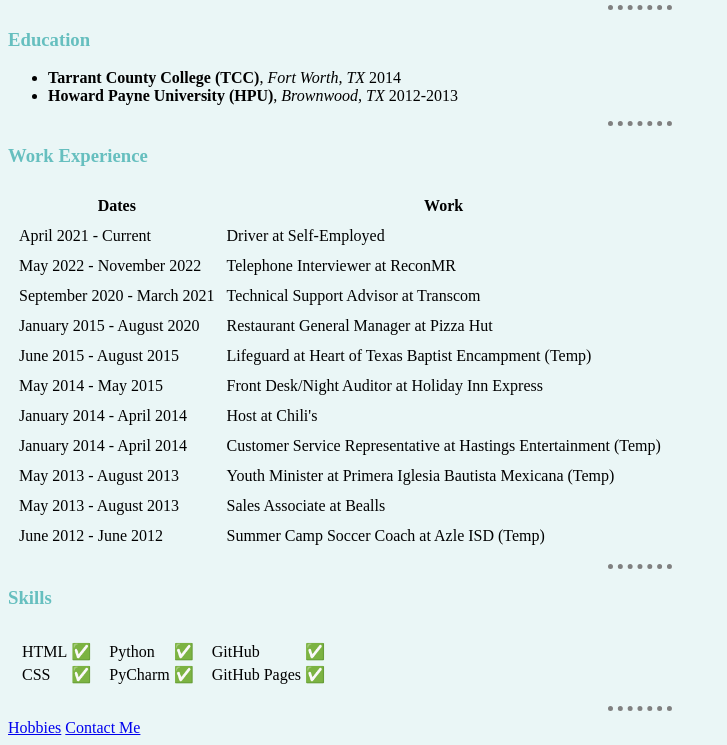
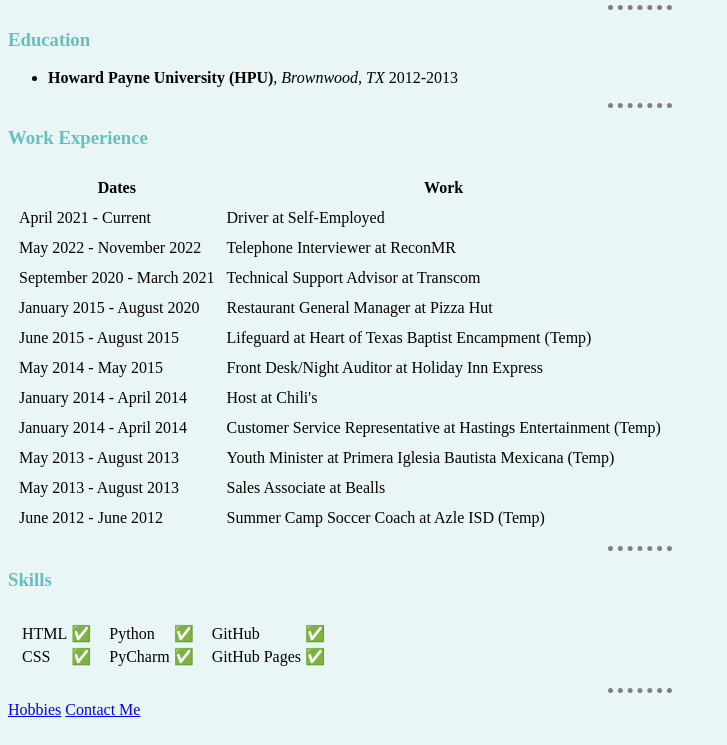
Before and after one commit to dylanvillanueva/cv, a plain HTML site: page index.html in a window 1280 px wide. Shown: the part 201-946 px from the top of the page, without its empty margins (0-727 px from the left). Drawn offline with Linux system fonts and the light colour scheme.

Commit message:
Update index.html

```diff
--- a/index.html
+++ b/index.html
@@ -27,7 +27,6 @@
     <hr>
     <h3>Education</h3>
     <ul>
-        <li><strong>Tarrant County College (TCC)</strong>, <em>Fort Worth, TX</em> 2014</li>
         <li><strong>Howard Payne University (HPU)</strong>, <em>Brownwood, TX</em> 2012-2013</li>
     </ul>
     <hr>
```
